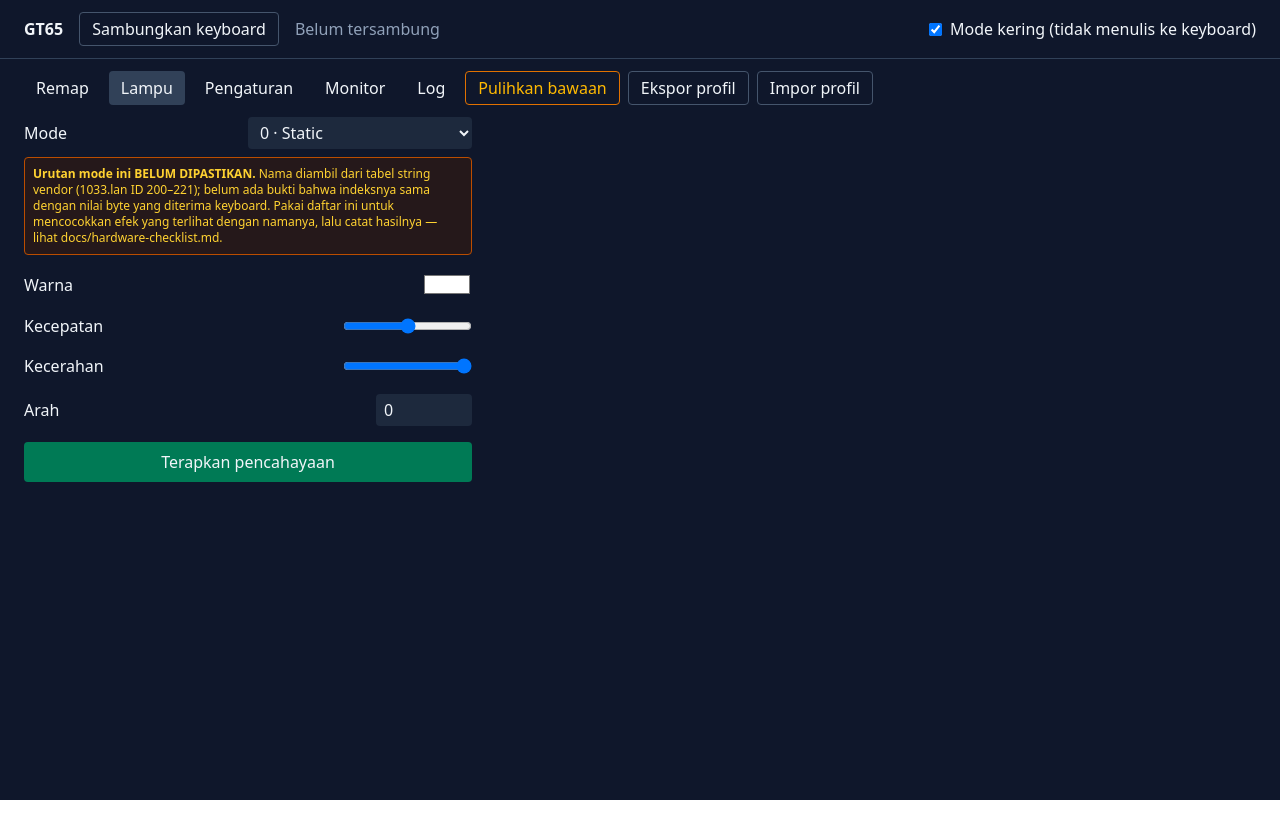
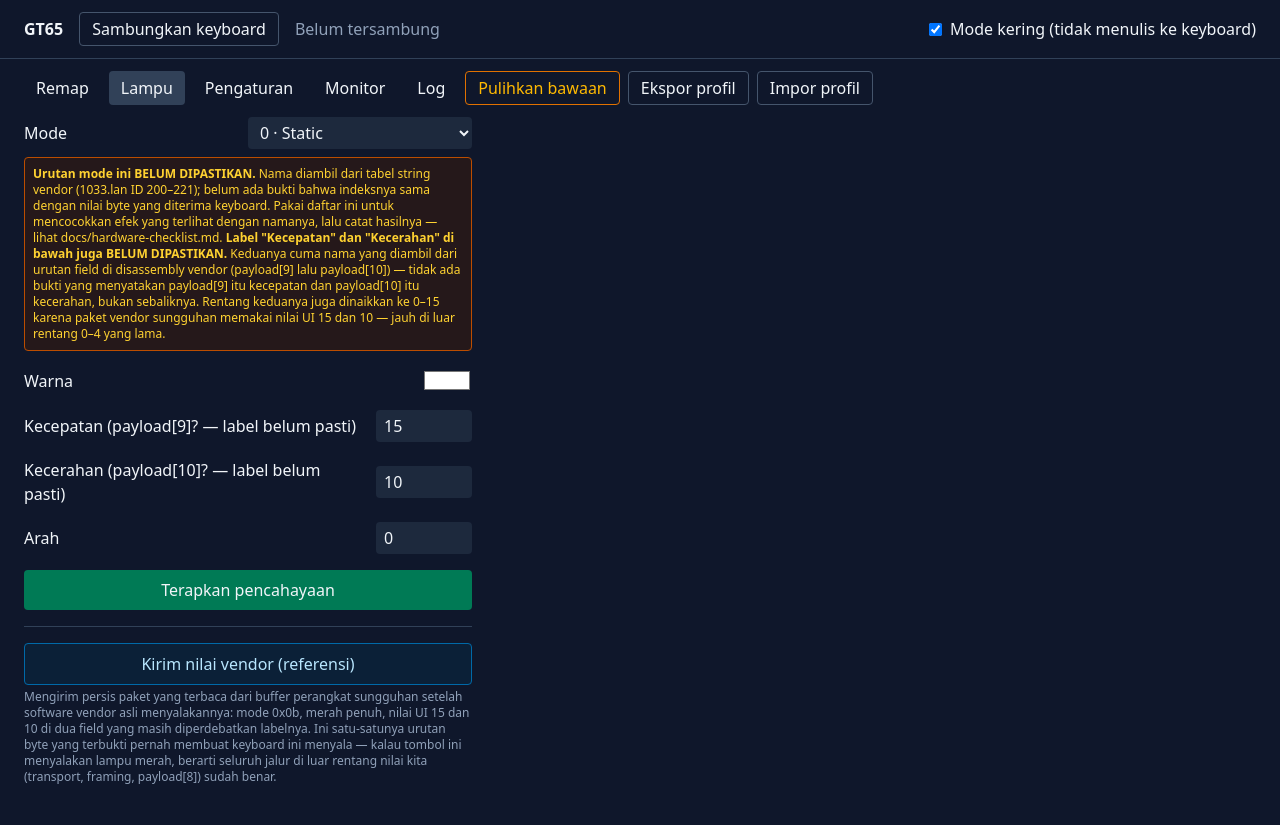
Before and after one commit to RevDonz/gt65-web, a React (Vite) app: page / in a window 1280 px wide. Before the commit the page ends 800 px from the top, so only its background shows below. Built offline with nearby package versions, Linux system fonts and the light colour scheme.

Commit message:
fix: perluas rentang speed/brightness dan tambah paket referensi vendor
Slider 0-4 tidak bisa menjangkau nilai yang terbukti bekerja (15 dan 10
menurut paket vendor yang dibaca dari buffer perangkat), sehingga
menerapkan pencahayaan justru mematikan RGB.

```diff
--- a/src/app/App.tsx
+++ b/src/app/App.tsx
@@ -126,7 +126,14 @@ export function App() {
         )}
         {tab === 'Lampu' && (
           <LightingPanel profile={profile} onChange={setProfile}
-                         onApply={() => dev.send('Terapkan pencahayaan', lighting(profile.lighting))} />
+                         onApply={() => dev.send('Terapkan pencahayaan', lighting(profile.lighting))}
+                         onApplyVendorReference={() => dev.send(
+                           'Kirim nilai vendor (referensi)',
+                           lighting({
+                             mode: 0x0b, r: 0xff, g: 0x00, b: 0x00,
+                             speed: 15, brightness: 10, direction: 0,
+                           }),
+                         )} />
         )}
         {tab === 'Pengaturan' && (
           <SettingsPanel profile={profile} onChange={setProfile}
--- a/src/app/panels/LightingPanel.tsx
+++ b/src/app/panels/LightingPanel.tsx
@@ -21,10 +21,11 @@ export const LIGHT_MODES: string[] = [
   'Shuttle', 'LED Off', 'Inwards', 'Floweriness',
 ];
 
-export function LightingPanel({ profile, onChange, onApply }: {
+export function LightingPanel({ profile, onChange, onApply, onApplyVendorReference }: {
   profile: Profile;
   onChange: (p: Profile) => void;
   onApply: () => void;
+  onApplyVendorReference: () => void;
 }) {
   const l = profile.lighting;
   const set = (patch: Partial<typeof l>) =>
@@ -59,6 +60,14 @@ export function LightingPanel({ profile, onChange, onApply }: {
         indeksnya sama dengan nilai byte yang diterima keyboard. Pakai daftar
         ini untuk mencocokkan efek yang terlihat dengan namanya, lalu catat
         hasilnya — lihat docs/hardware-checklist.md.
+        {' '}
+        <strong>Label "Kecepatan" dan "Kecerahan" di bawah juga BELUM
+        DIPASTIKAN.</strong> Keduanya cuma nama yang diambil dari urutan field
+        di disassembly vendor (payload[9] lalu payload[10]) — tidak ada bukti
+        yang menyatakan payload[9] itu kecepatan dan payload[10] itu
+        kecerahan, bukan sebaliknya. Rentang keduanya juga dinaikkan ke 0–15
+        karena paket vendor sungguhan memakai nilai UI 15 dan 10 — jauh di
+        luar rentang 0–4 yang lama.
       </p>
 
       <label className="flex items-center justify-between gap-4">
@@ -73,15 +82,17 @@ export function LightingPanel({ profile, onChange, onApply }: {
       </label>
 
       <label className="flex items-center justify-between gap-4">
-        Kecepatan
-        <input type="range" min={0} max={4} value={l.speed}
-               onChange={(e) => set({ speed: Number(e.target.value) })} />
+        Kecepatan (payload[9]? — label belum pasti)
+        <input type="number" min={0} max={15} value={l.speed}
+               onChange={(e) => set({ speed: Number(e.target.value) })}
+               className="w-24 rounded bg-slate-800 px-2 py-1" />
       </label>
 
       <label className="flex items-center justify-between gap-4">
-        Kecerahan
-        <input type="range" min={0} max={4} value={l.brightness}
-               onChange={(e) => set({ brightness: Number(e.target.value) })} />
+        Kecerahan (payload[10]? — label belum pasti)
+        <input type="number" min={0} max={15} value={l.brightness}
+               onChange={(e) => set({ brightness: Number(e.target.value) })}
+               className="w-24 rounded bg-slate-800 px-2 py-1" />
       </label>
 
       <label className="flex items-center justify-between gap-4">
@@ -95,6 +106,23 @@ export function LightingPanel({ profile, onChange, onApply }: {
               className="rounded bg-emerald-700 px-4 py-2 hover:bg-emerald-600">
         Terapkan pencahayaan
       </button>
+
+      <div className="flex flex-col gap-1 border-t border-slate-700 pt-4">
+        <button onClick={onApplyVendorReference}
+                className="rounded border border-sky-700 bg-sky-950/40 px-4 py-2
+                           text-sky-200 hover:bg-sky-900/40">
+          Kirim nilai vendor (referensi)
+        </button>
+        <p className="text-xs text-slate-400">
+          Mengirim persis paket yang terbaca dari buffer perangkat sungguhan
+          setelah software vendor asli menyalakannya: mode 0x0b, merah penuh,
+          nilai UI 15 dan 10 di dua field yang masih diperdebatkan labelnya.
+          Ini satu-satunya urutan byte yang terbukti pernah membuat keyboard
+          ini menyala — kalau tombol ini menyalakan lampu merah, berarti
+          seluruh jalur di luar rentang nilai kita (transport, framing,
+          payload[8]) sudah benar.
+        </p>
+      </div>
     </section>
   );
 }
--- a/src/store/profile.ts
+++ b/src/store/profile.ts
@@ -43,9 +43,19 @@ function emptyLayer(): Entry[] {
  * Lihat docs/hardware-checklist.md, Task 14 — uji "semua tombol kembali
  * normal" saja tidak akan menangkap hilangnya layer Fn.
  *
- * NILAI SEMENTARA: `lighting.mode` dan `settings.flags` di bawah adalah
- * penampung, bukan nilai terkonfirmasi. Daftar nilai mode lampu dan makna
+ * NILAI SEMENTARA: `lighting.mode` dan `settings.flags` di bawah masih
+ * penampung, bukan nilai terkonfirmasi — daftar nilai mode lampu dan makna
  * kelima flag masih menunggu langkah hardware (spec Bagian 5.4).
+ *
+ * `lighting.speed` dan `lighting.brightness`, sebaliknya, bukan lagi
+ * tebakan: 15 dan 10 diambil langsung dari paket vendor sungguhan yang
+ * terbaca di buffer perangkat (lihat tombol "Kirim nilai vendor" di
+ * LightingPanel) — nilai lama (2 dan 4) nyaris gelap di rentang byte yang
+ * sebenarnya dipakai keyboard dan tidak pernah terbukti bekerja. Yang
+ * BELUM DIPASTIKAN adalah label mana yang benar milik field yang mana:
+ * `speed` ditulis ke payload[9] dan `brightness` ke payload[10] hanya
+ * berdasarkan urutan field di disassembly, bukan bukti langsung — kedua
+ * label ini bisa saja tertukar.
  */
 export function defaultProfile(): Profile {
   const top = emptyLayer();
@@ -57,7 +67,7 @@ export function defaultProfile(): Profile {
     name: 'Bawaan',
     layers: { top, fn: emptyLayer() },
     lighting: { mode: 0, r: 0xff, g: 0xff, b: 0xff,
-                speed: 2, brightness: 4, direction: 0 },
+                speed: 15, brightness: 10, direction: 0 },
     settings: { flags: [false, false, false, false, false], sleepTimeout: 0 },
   };
 }
```
Also changed, not shown: 1 other file (tests, documents, lock files or other folders).
